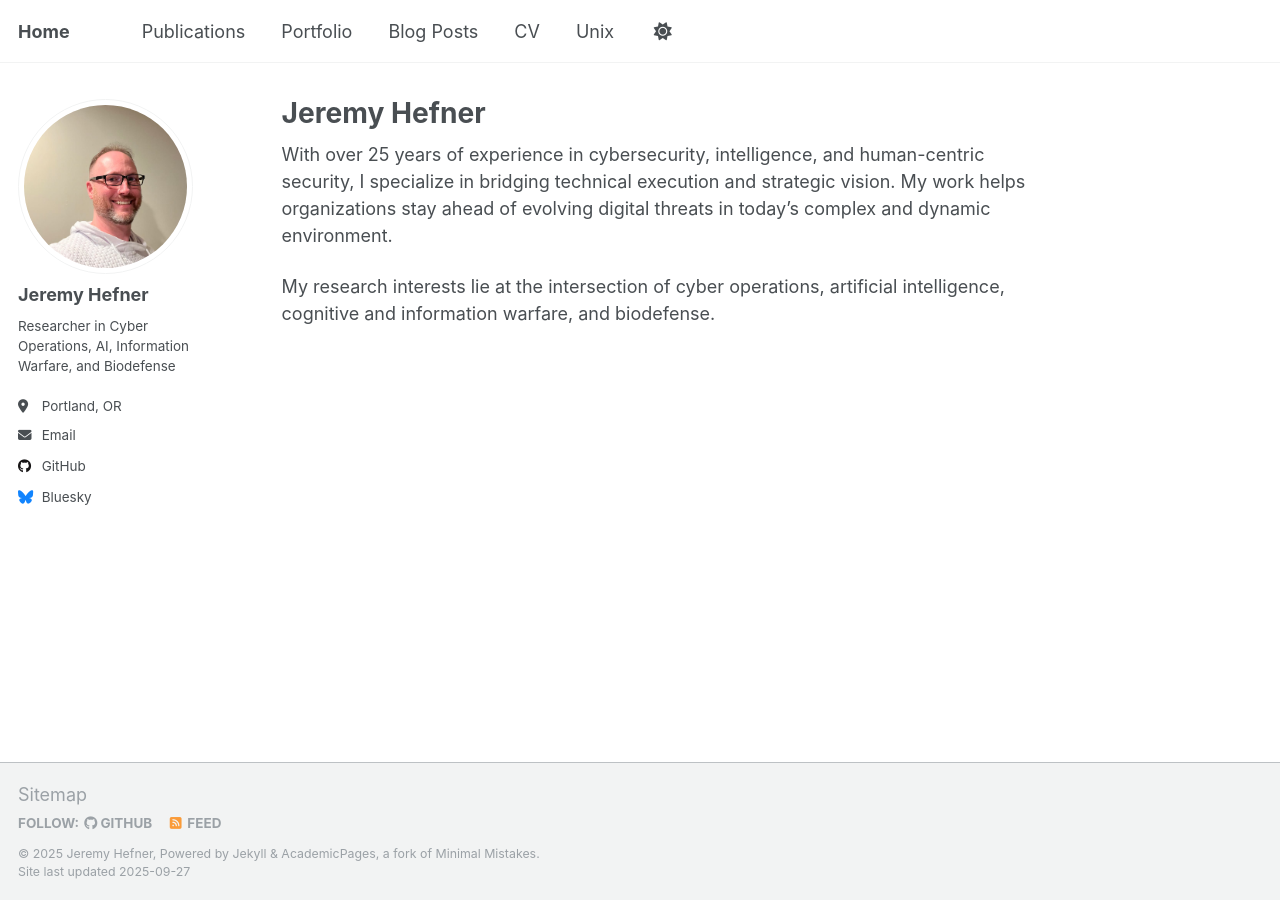
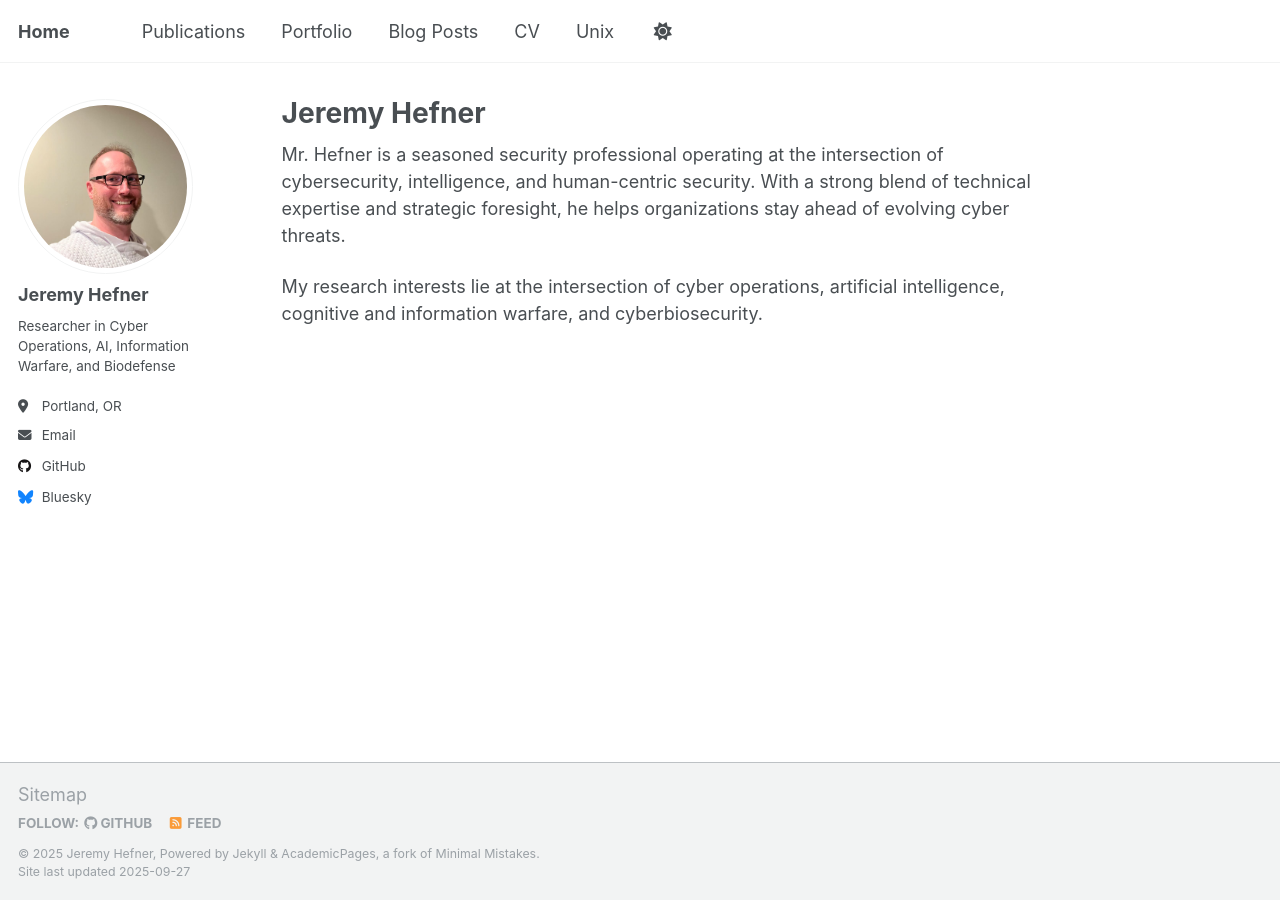
Before and after one commit to wvhefner/wvhefner.github.io, a Jekyll site: the page built from _pages/about.md, in a window 1280 px wide. Built offline with Jekyll 4.4.1, drawn with Linux system fonts in a browser that asks for light colours; a script that is not in the unit is left out.

Commit message:
Update about.md

```diff
--- a/_pages/about.md
+++ b/_pages/about.md
@@ -7,6 +7,6 @@ redirect_from:
   - /about.html
 ---
 
-With over 25 years of experience in cybersecurity, intelligence, and human-centric security, I specialize in bridging technical execution and strategic vision. My work helps organizations stay ahead of evolving digital threats in today’s complex and dynamic environment.
+Mr. Hefner is a seasoned security professional operating at the intersection of cybersecurity, intelligence, and human-centric security. With a strong blend of technical expertise and strategic foresight, he helps organizations stay ahead of evolving cyber threats.
 
-My research interests lie at the intersection of cyber operations, artificial intelligence, cognitive and information warfare, and biodefense.
+My research interests lie at the intersection of cyber operations, artificial intelligence, cognitive and information warfare, and cyberbiosecurity.
```
